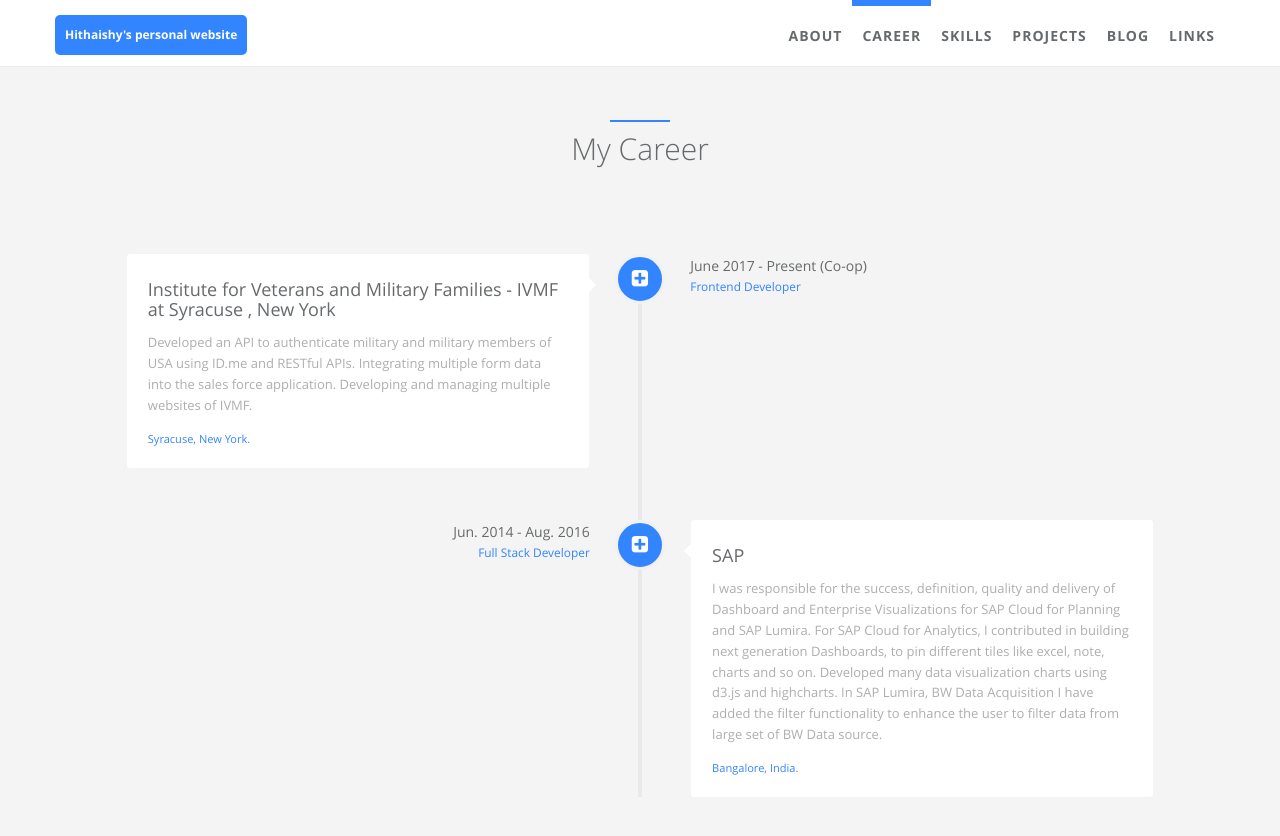
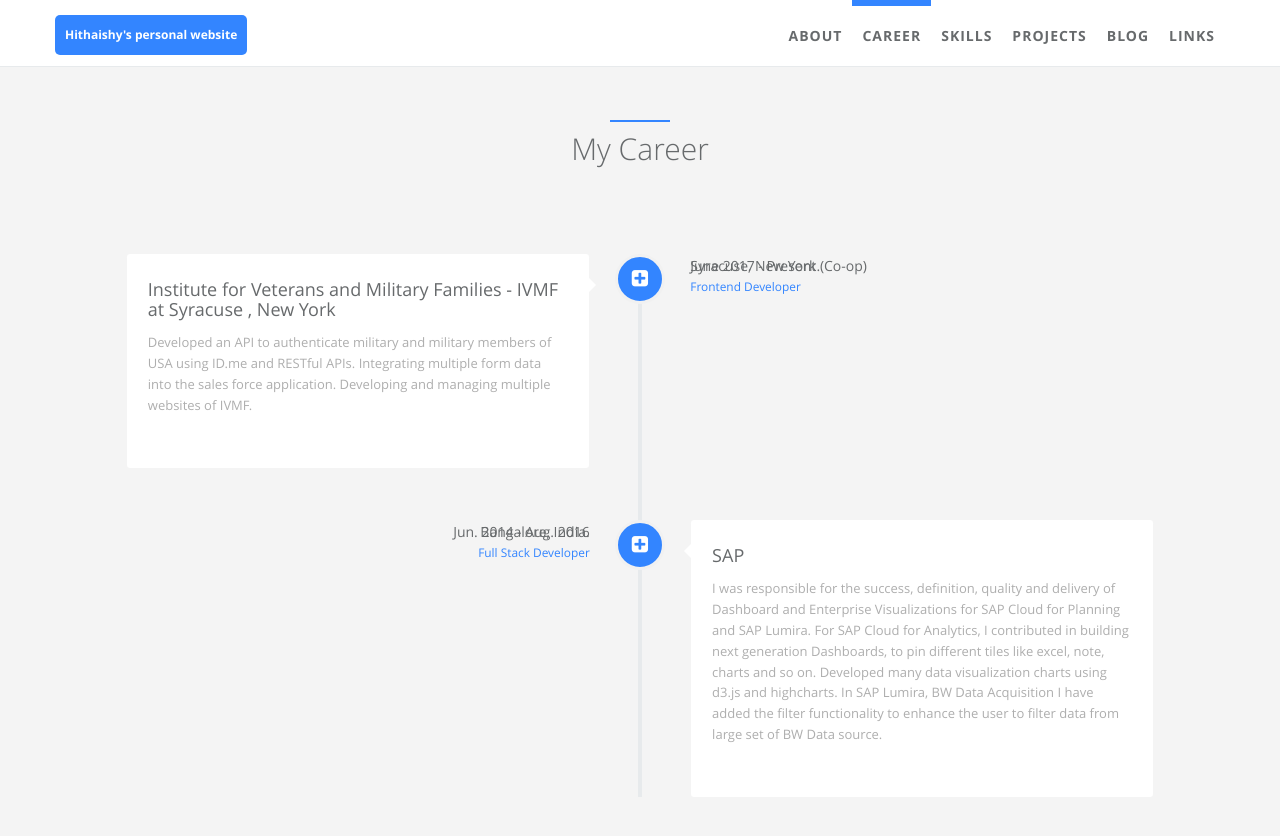
Before and after one commit to hithaishy/hithaishy, a Jekyll site: the page built from index.html, in a window 1280 px wide and 900 px high, scrolled down 862 px. Shown: the top 836 px of the window. Built offline with Jekyll 4.4.1, drawn with Linux system fonts in a browser that asks for light colours.

Commit message:
job description

```diff
--- a/_includes/sections/career.html
+++ b/_includes/sections/career.html
@@ -19,7 +19,7 @@
                         <p><span data-i18n="career.{{ career.desc.i18n }}">{{ career.desc.detail }} </span></p>
                         <span class="vertical-date"><span data-i18n="career.{{ career.date.i18n }}"> {{ career.date.detail }} </span>
 						<br/> <small><span data-i18n="career.{{ career.job.i18n }}">{{ career.job.detail }}</span></small> </span>
-                         <small><span data-i18n="career.{{ career.location.i18n }}">{{ career.location.detail }}</span></small> </span>
+                        <br/> <span class="vertical-date"><span data-i18n="career.{{ career.location.i18n }}"> {{ career.location.detail }} </span>
                     </div>
                 </div>
             {% endfor %}
```
